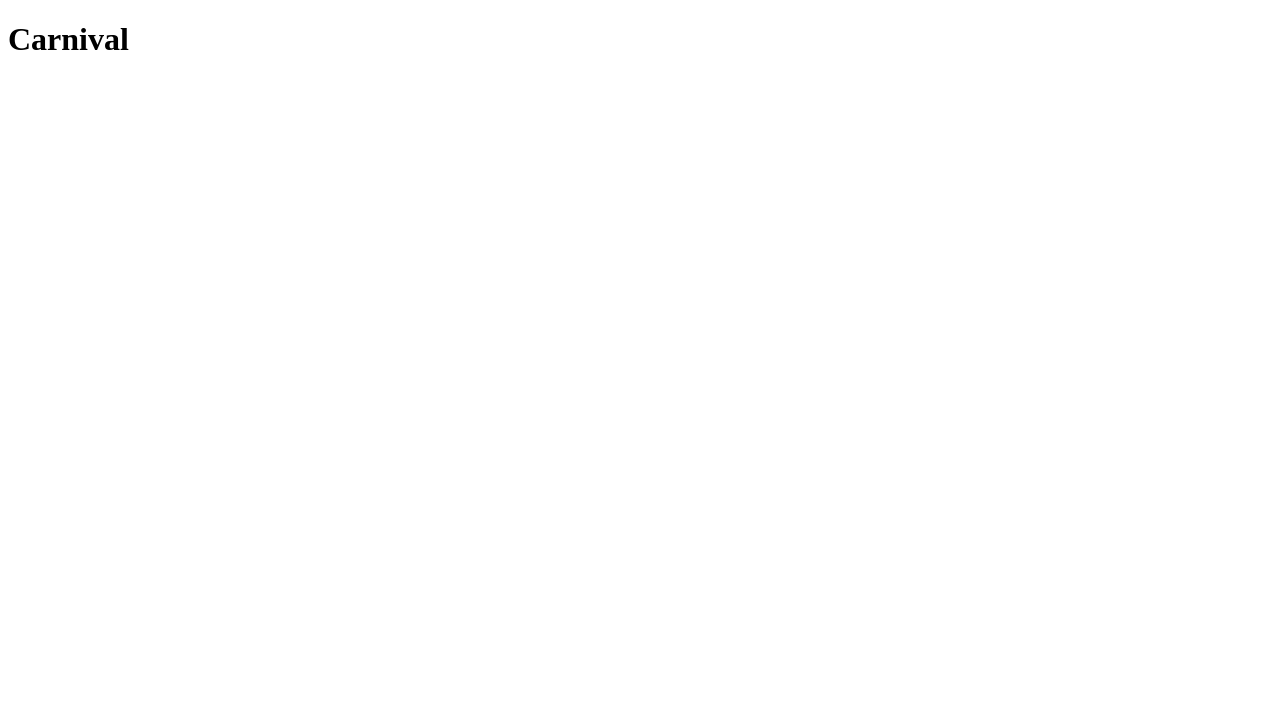
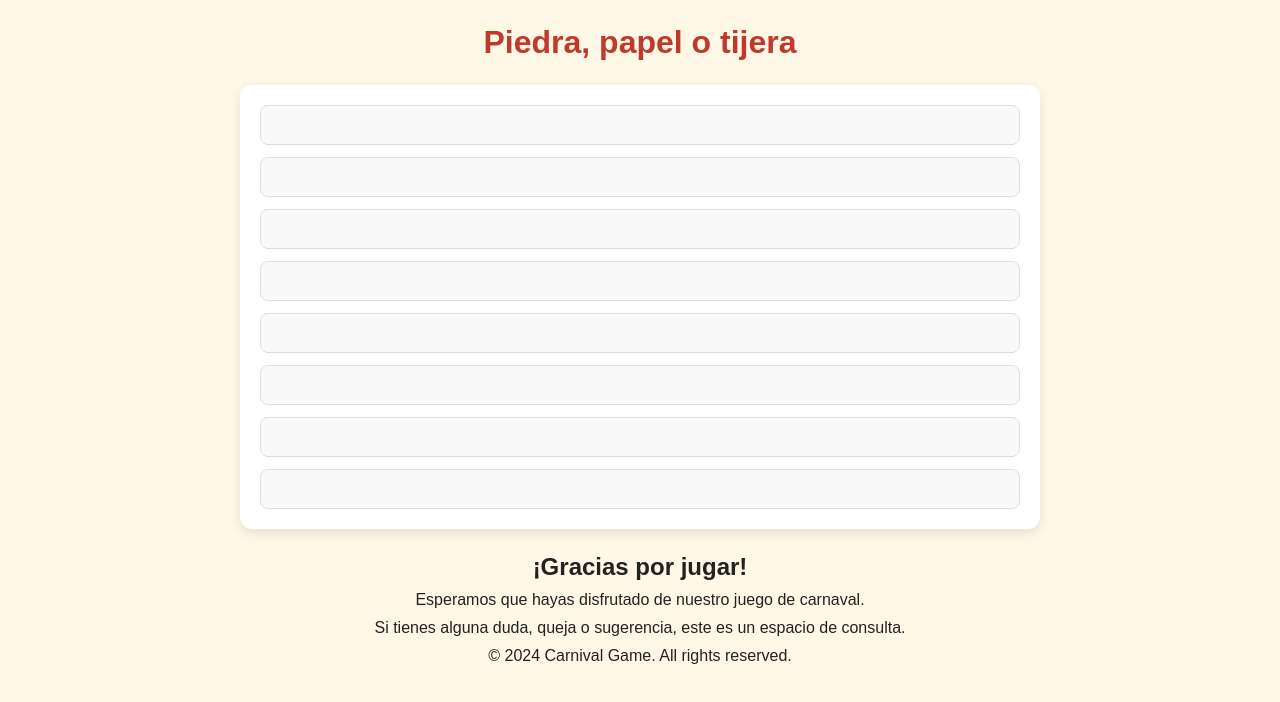
Before and after one commit to MariaCarrilloCarrasco/Home-Carnival-estructura-base, a plain HTML site: page index.html in a window 1280 px wide. Drawn offline with Linux system fonts and the light colour scheme.

Commit message:
Apply HTML and CSS fixes

```diff
--- a/index.html
+++ b/index.html
@@ -7,13 +7,27 @@
   <link rel="stylesheet" href="style.css">
 </head>
 <body>
-  <h1>Carnival</h1>
-  <section class="game">
-    <div class="random lucky"></div>
-    <div class="tiro al blanco"></div>
-    <div class="trileros"></div>
-    <div class="piedra papel o tijera"></div>
+  <main id="root">
+    <h1>Piedra, papel o tijera</h1>
+
+    <section class="game">
+      <div class="nombre"></div>
+      <div class="bandera"></div>
+      <div class="lugar"></div>
+      <div class="weather"></div>
+      <div class="tiempo"></div>
+      <div class="puntuacion"></div>
+      <div class="resultado"></div>
+      <div class="ganador"></div>
     </section>
+  </main>
+
+  <footer>
+    <h2>¡Gracias por jugar!</h2>
+    <p>Esperamos que hayas disfrutado de nuestro juego de carnaval.</p>
+    <p>Si tienes alguna duda, queja o sugerencia, este es un espacio de consulta.</p>
+    <p>© 2024 Carnival Game. All rights reserved.</p>
+  </footer>
 
   <script src="javascript.js" defer></script>
 </body>
--- a/style.css
+++ b/style.css
@@ -0,0 +1,52 @@
+* {
+  box-sizing: border-box;
+  margin: 0;
+  padding: 0;
+}
+
+body {
+  font-family: Arial, sans-serif;
+  background-color: #fff8e7;
+  color: #222;
+  min-height: 100vh;
+  padding: 24px;
+}
+
+#root {
+  max-width: 800px;
+  margin: 0 auto;
+}
+
+h1 {
+  text-align: center;
+  margin-bottom: 24px;
+  color: #c0392b;
+}
+
+.game {
+  display: grid;
+  gap: 12px;
+  background-color: #ffffff;
+  border-radius: 12px;
+  padding: 20px;
+  box-shadow: 0 4px 12px rgba(0, 0, 0, 0.1);
+}
+
+.game div {
+  min-height: 40px;
+  padding: 10px;
+  border: 1px solid #ddd;
+  border-radius: 8px;
+  background-color: #f9f9f9;
+}
+
+footer {
+  max-width: 800px;
+  margin: 24px auto 0;
+  text-align: center;
+}
+
+footer p,
+footer h2 {
+  margin-bottom: 10px;
+}
```
